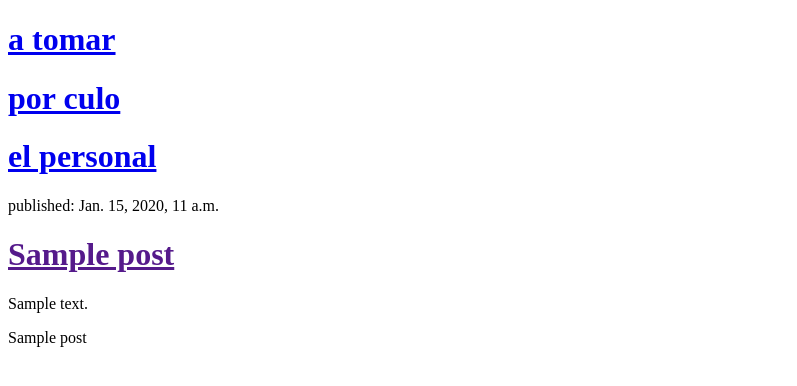
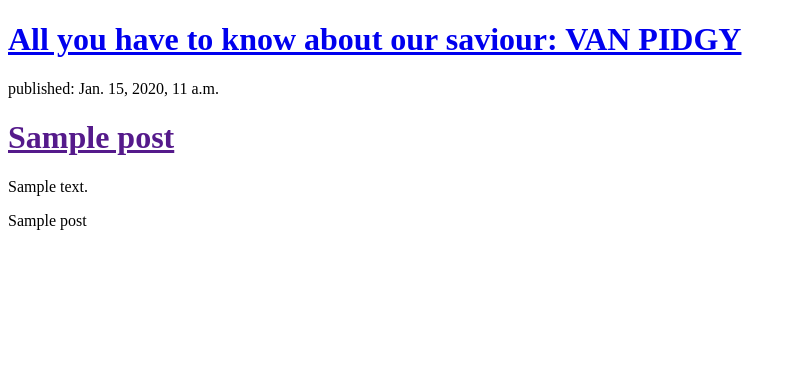
Before and after one commit to pablocesar87/django-blog, a Django app: template blog/templates/blog/post_list.html in a window 1280 px wide. Shown: the top 386 px of the page, without its empty margins (0-797 px from the left). Run offline with Django 3.2, Linux system fonts and the light colour scheme; the template is opened without the code that fills it: values that come from a table or form of the project are taken from there, others are empty; tables that the repository leaves empty hold one stand-in row (values such as "Sample post").

Commit message:
modified templates

```diff
--- a/blog/templates/blog/post_list.html
+++ b/blog/templates/blog/post_list.html
@@ -2,13 +2,12 @@
 <html lang="en">
 <head>
     <meta charset="UTF-8">
-    <title>a tomar por culo el personal</title>
+    <title>Van pidgy's official blog</title>
 </head>
 <body>
     <div>
-        <h1><a href="/"> a tomar</a></h1>
-        <h1><a href="/">por culo</a></h1>
-        <h1><a href="/">el personal</a></h1>
+        <h1><a href="/"> All you have to know about our saviour: VAN PIDGY</a></h1>
+
     </div>
     {% for post in posts %}
         <div>
```
